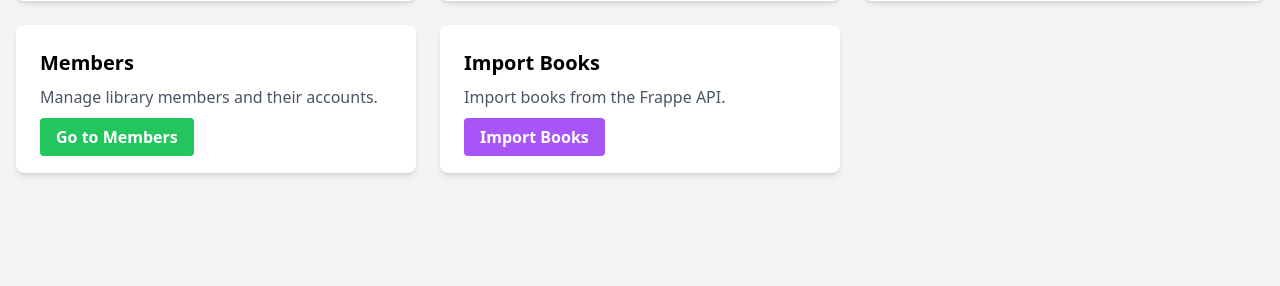
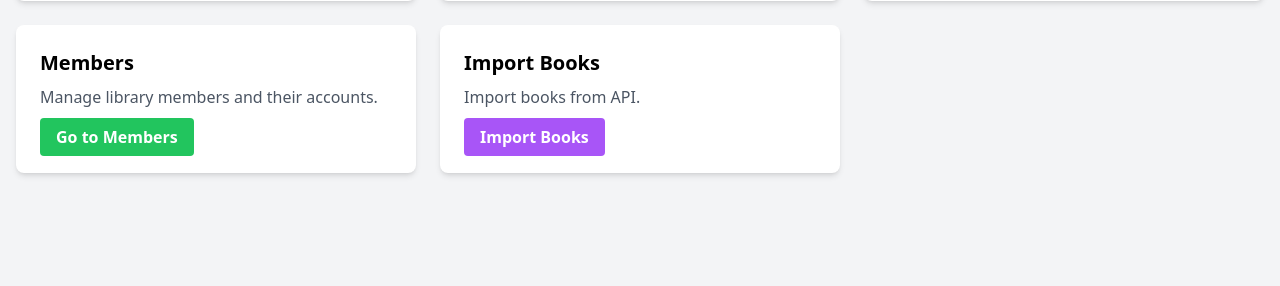
Before and after one commit to MrKuros/Library-Management-System, a Flask app: page / in a window 1280 px wide. Shown: the part 299-585 px from the top of the page. Run offline with Flask 3, Linux system fonts and the light colour scheme; parts of the project's set-up code (start-up, migrations or seed data) failed here and were passed over; some libraries are stand-ins or nearby versions.

Commit message:
Update index.html

```diff
--- a/templates/index.html
+++ b/templates/index.html
@@ -45,7 +45,7 @@
     <!-- Import Books -->
     <div class="bg-white shadow-md rounded-lg p-6">
         <h2 class="text-xl font-semibold mb-2">Import Books</h2>
-        <p class="text-gray-600 mb-4">Import books from the Frappe API.</p>
+        <p class="text-gray-600 mb-4">Import books from API.</p>
         <a href="{{ url_for('import_books') }}" class="bg-purple-500 hover:bg-purple-600 text-white font-bold py-2 px-4 rounded">
             Import Books
         </a>
```
